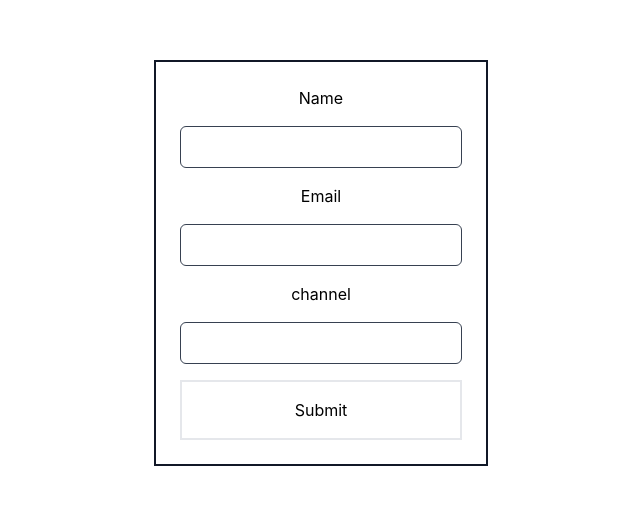
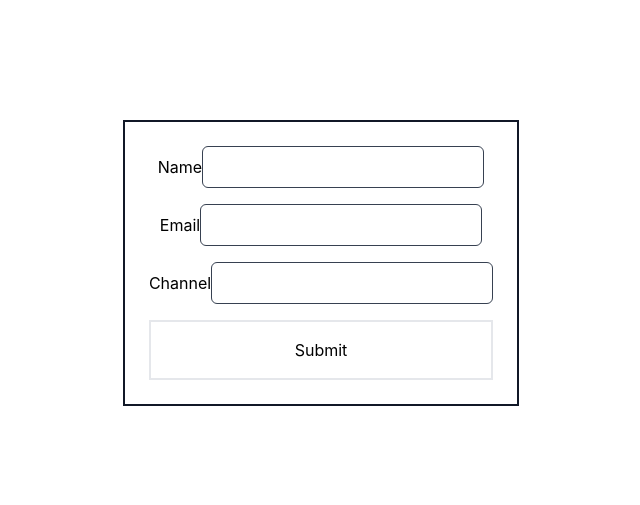
Before and after one commit to dinhnguyenminhhoang/Toturial, a React (Create React App) app in the folder formik/: page / in a window 1280 px wide. Shown: the part 137-642 px from the top of the page, without its empty margins (319-959 px from the left). Built offline with nearby package versions, Linux system fonts and the light colour scheme.

Commit message:
Visited Fields

```diff
--- a/formik/src/components/FormData.js
+++ b/formik/src/components/FormData.js
@@ -1,20 +1,22 @@
 import { useFormik } from "formik";
 import React from "react";
+
 const initialValues = {
     name: "",
     email: "",
     channel: "",
 };
+
 function FormData() {
     const validate = (values) => {
         let errors = {};
-        if (!values.name?.trim()) {
+        if (!values.name) {
             errors.name = "Required";
         }
-        if (values.email?.trim()) {
+        if (!values.email) {
             errors.email = "Required";
         }
-        if (values.channel?.trim()) {
+        if (!values.channel) {
             errors.channel = "Required";
         }
         return errors;
@@ -23,18 +25,20 @@ function FormData() {
     const handleSubmit = (values) => {
         console.log(values);
     };
+
     const formik = useFormik({
         initialValues,
         onSubmit: handleSubmit,
         validate,
     });
-
+    console.log(formik.touched);
     return (
-        <div className="flex h-screen justify-center items-center ">
+        <div className="flex h-screen justify-center items-center">
             <form
-                onSubmit={formik.onSubmit}
+                onSubmit={formik.handleSubmit}
                 className="flex flex-col gap-4 p-6 border-2 border-gray-900"
             >
+                <div>
                     <label htmlFor="name">Name</label>
                     <input
                         className="border border-gray-700 rounded-md px-4 py-2"
@@ -44,7 +48,12 @@ function FormData() {
                         onChange={formik.handleChange}
                         value={formik.values.name}
                     />
+                    {formik.errors.name && (
+                        <div className="text-red-500">{formik.errors.name}</div>
+                    )}
+                </div>
 
+                <div>
                     <label htmlFor="email">Email</label>
                     <input
                         className="border border-gray-700 rounded-md px-4 py-2"
@@ -54,8 +63,15 @@ function FormData() {
                         onChange={formik.handleChange}
                         value={formik.values.email}
                     />
+                    {formik.errors.email && (
+                        <div className="text-red-500">
+                            {formik.errors.email}
+                        </div>
+                    )}
+                </div>
 
-                <label htmlFor="channel">channel</label>
+                <div>
+                    <label htmlFor="channel">Channel</label>
                     <input
                         className="border border-gray-700 rounded-md px-4 py-2"
                         type="text"
@@ -64,9 +80,17 @@ function FormData() {
                         onChange={formik.handleChange}
                         value={formik.values.channel}
                     />
+                    {formik.errors.channel && (
+                        <div className="text-red-500">
+                            {formik.errors.channel}
+                        </div>
+                    )}
+                </div>
+
                 <button
                     type="submit"
                     className="border-2 px-2 py-4 hover:bg-slate-300"
+                    disabled={Object.keys(formik.errors).length > 0}
                 >
                     Submit
                 </button>
```
Lines whose indentation alone changed are shown as unchanged.
